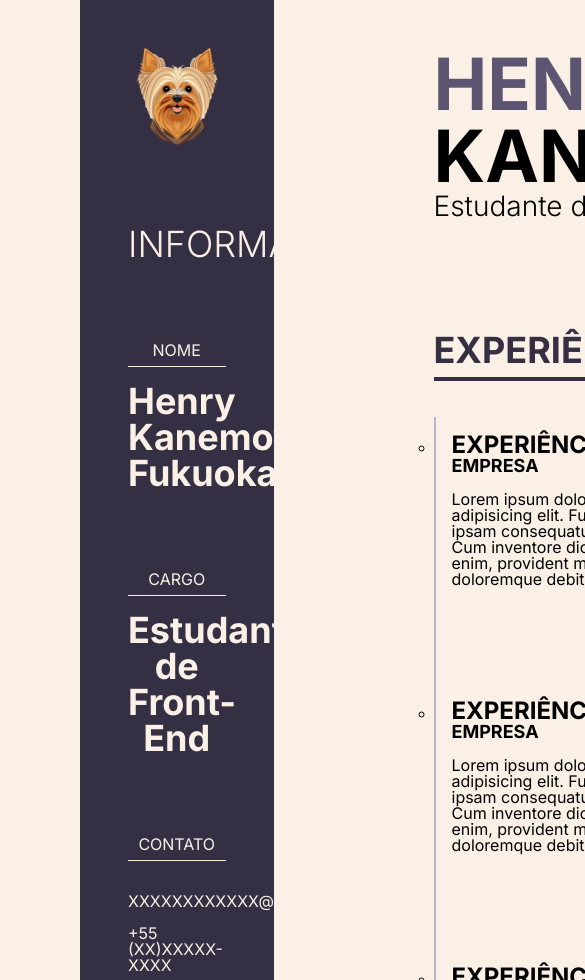
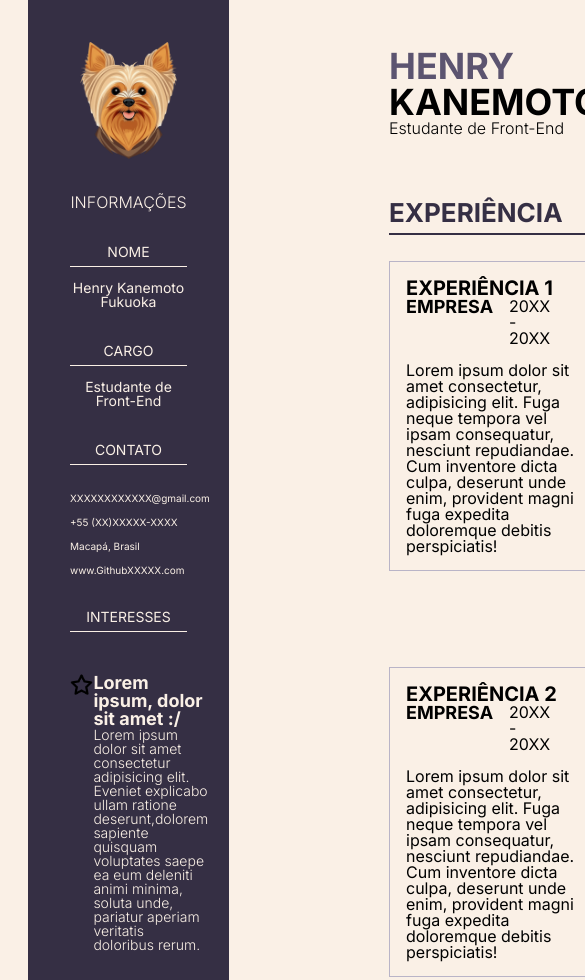
Before and after one commit to HenryKanemoto/portf-lio-curr-culo, a plain HTML site: page index.html in a window 390 px wide. Shown: the top 980 px of the page, 585 px wide, since content can reach past the window. Drawn offline with Linux system fonts and the light colour scheme.

Commit message:
Atualização para mobile
Primeira versão mobile de site

```diff
--- a/styles/idiomas.css
+++ b/styles/idiomas.css
@@ -30,3 +30,27 @@
 .idiomas__item-titulo-destaque{
     color: var(--cor-cinza);
 }
+
+
+@media screen and (max-width: 600px) {
+    .idiomas{
+        margin: 0;
+    }
+    .idiomas__titulo{
+        font-size: 26px;
+        margin-right: 0;
+        border-bottom: 2px solid;
+    }
+    .idiomas__lista{
+        display: flex;
+        flex-direction: column;
+        gap: 2em;
+        margin-bottom: 2em;
+    }
+    .idiomas__item-titulo{
+        font-size: 18px;
+    }
+    .idiomas__item-descricao{
+        font-size: 14px;
+    }
+}
--- a/styles/info.css
+++ b/styles/info.css
@@ -24,12 +24,7 @@
     padding-bottom: 0.5em;
 }
 
-.nome__texto{
-    font-size: 36px;
-    font-weight: 700;
-}
-
-.cargo__texto{
+.info__sub-titulo{
     font-size: 36px;
     font-weight: 700;
 }
@@ -68,3 +63,40 @@
     font-size: 14px;
     font-weight: 300;
 }
+
+@media all and (max-width:600px){
+    .info{
+        margin-left: 2em;
+        padding: 3em;
+        font-size: 14px;
+        width: 30%;
+        gap: 2.5em;
+    }
+    .info__titulo-texto{
+        font-weight: 300;
+        font-size: 16px;
+    }
+    .sub-info{
+        font-size: 14px;
+    }
+    .info__sub-titulo{
+        font-size: 20px;
+
+    }
+    .contato__item{
+        font-size: 10px;
+    }
+    .info__estrela{
+        width: 20%;
+    }
+    .item__caixa{
+        padding: 0;
+    }
+    .item__caixa-titulo{
+        font-size: 18px;
+    }
+    .item__caixa-texto{
+        font-size: 14px;
+        flex-wrap: wrap;
+    }
+}
--- a/styles/principal__lista.css
+++ b/styles/principal__lista.css
@@ -46,3 +46,33 @@
     border: 4px solid var(--cor-cinza);
     box-shadow: 0px 16px 16px 0 var(--cor-cinzaclaro);
 }
+
+
+@media all and (max-width:600px){
+    .principal-lista{
+        padding: 4em 0 3em 0;
+    }
+    .principal-lista__lista{
+        border-left:none;
+        gap: 6em;
+        list-style-type: none;
+    }
+    .principal-lista__titulo{
+        font-size: 26px;
+        margin-right: 0;
+        border-bottom: 2px solid;
+    }
+    .principal-lista__item{
+        border: 1px solid var(--cor-cinzaclaro);
+    }
+    .principal-lista__item-titulo{
+        font-size: 20px;
+    }
+    .principal-lista__item-dado{
+        font-size: 16px;
+        gap: 1em;
+    }
+    .item-dado__data{
+        padding-right: 2em;
+    }
+}
--- a/styles/principal__titulo.css
+++ b/styles/principal__titulo.css
@@ -13,3 +13,12 @@
     font-size: 28px;
     font-weight: 300;
 }
+
+@media all and (max-width: 600px) {
+    .titulo__nome{
+        font-size: 36px;
+    }
+    .titulo__cargo{
+        font-size: 16px;
+    }
+}
```
Also changed, not shown: styles/principal.css (line endings or trailing spaces).
